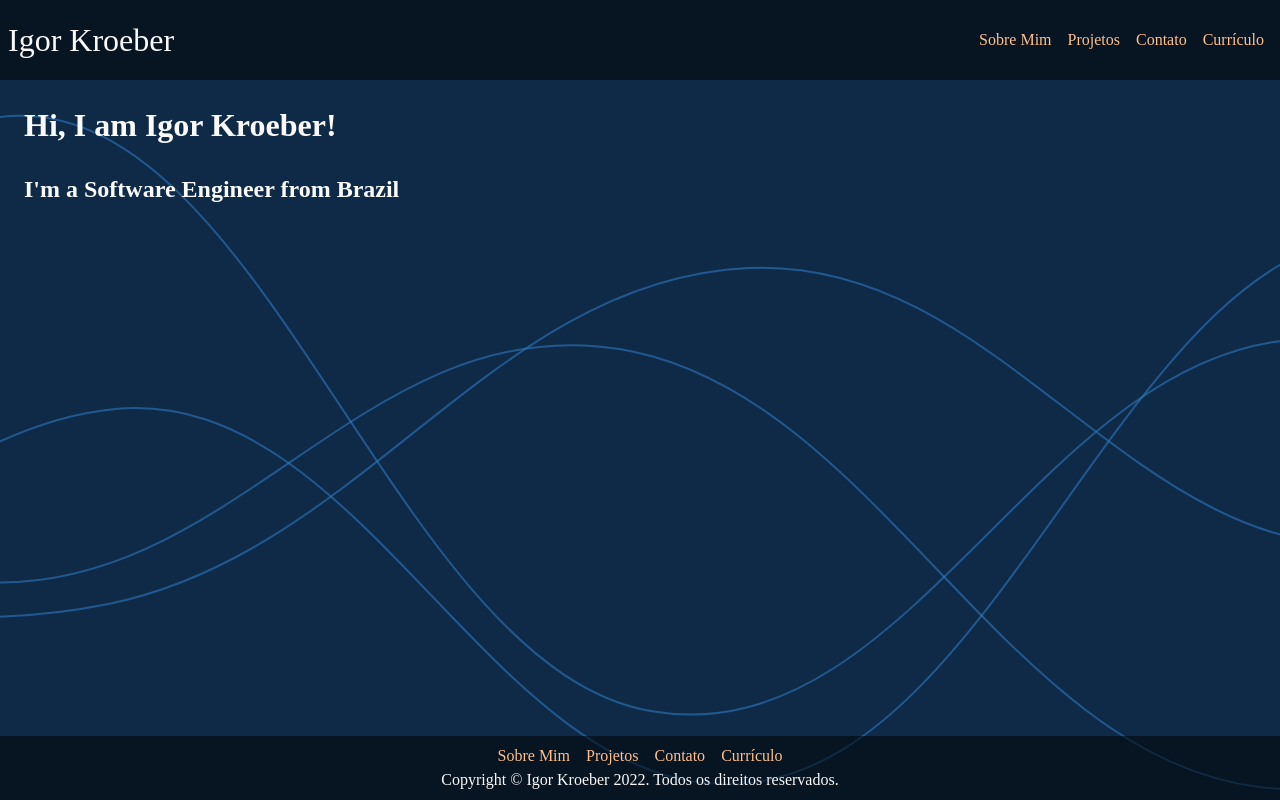
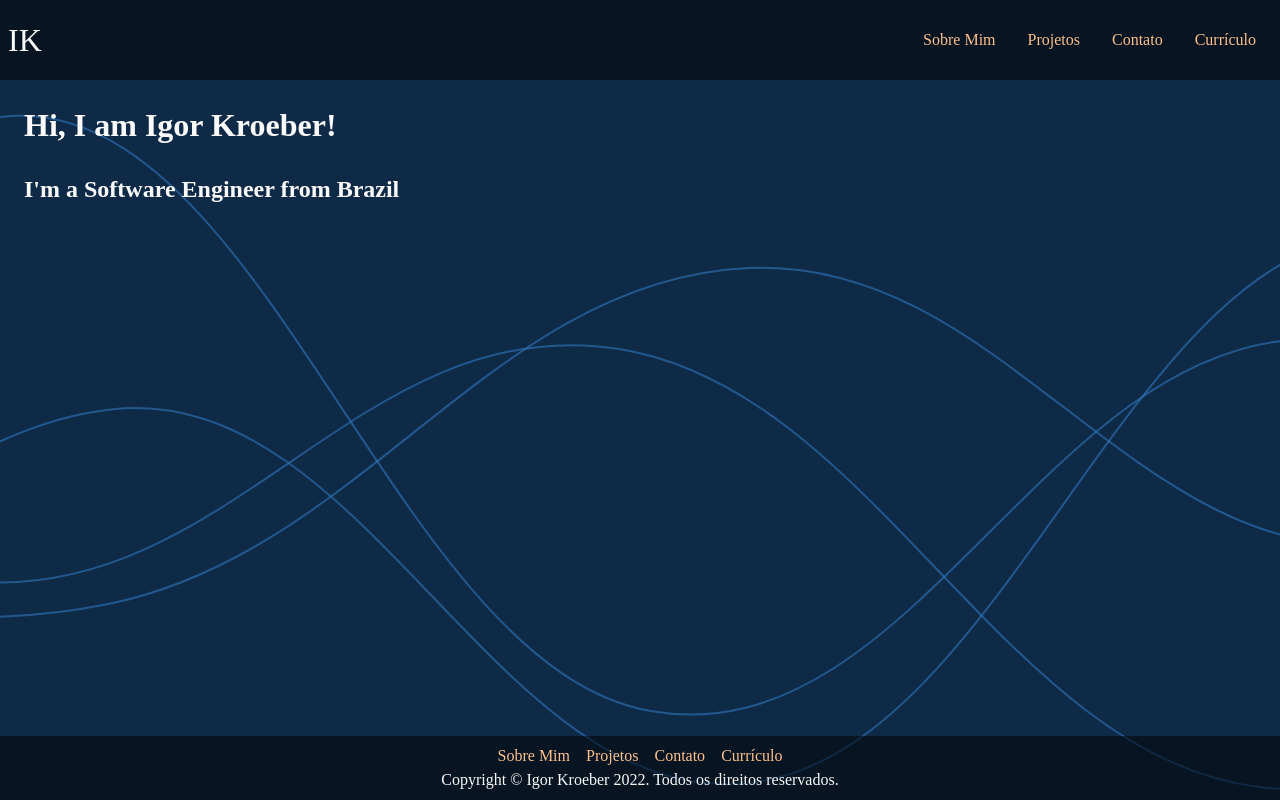
Before and after one commit to ikroeber/ikroeber.github.io, a Vue app: page / in a window 1280 px wide. Built offline with nearby package versions, Linux system fonts and the light colour scheme; a web font is replaced by a local one.

Commit message:
Abreviação de nome no texto do header

```diff
--- a/src/components/Header.vue
+++ b/src/components/Header.vue
@@ -1,6 +1,6 @@
 <template>
   <header>
-    <span id="headerText">Igor Kroeber</span>
+    <span id="headerText">IK</span>
     <div>
       <div id="headerRight">
         <a v-for="link in links" :key="link.name" :href="link.url">
@@ -58,8 +58,8 @@ header {
 header a {
   color: #ffc08c;
   text-decoration: none;
-  padding-left: .5em;
-  padding-right: .5em;
+  padding-left: 1em;
+  padding-right: 1em;
   transition: color .15s linear;
 }
 
```
